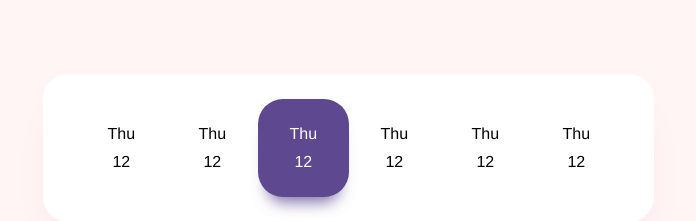
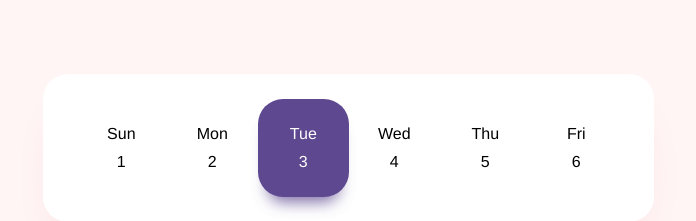
Before and after one commit to codacy20/angular-calendar-temp, an Angular app: page / in a window 1280 px wide. Shown: the part 248-469 px from the top of the page, without its empty margins (280-976 px from the left). Built offline with nearby package versions, Linux system fonts and the light colour scheme.

Commit message:
5 files modified, 1 added

```diff
--- a/src/app/calendar/calendar.component.html
+++ b/src/app/calendar/calendar.component.html
@@ -1,8 +1,8 @@
 <div class="container">
-	<app-day [active]="active === 0"></app-day>
-	<app-day [active]="active === 1"></app-day>
-	<app-day [active]="active === 2"></app-day>
-	<app-day [active]="active === 3"></app-day>
-	<app-day [active]="active === 4"></app-day>
-	<app-day [active]="active === 5"></app-day>
+	<app-day [active]="active === 0" [day]="days[0]"></app-day>
+	<app-day [active]="active === 1" [day]="days[1]"></app-day>
+	<app-day [active]="active === 2" [day]="days[2]"></app-day>
+	<app-day [active]="active === 3" [day]="days[3]"></app-day>
+	<app-day [active]="active === 4" [day]="days[4]"></app-day>
+	<app-day [active]="active === 5" [day]="days[5]"></app-day>
 </div>
--- a/src/app/calendar/calendar.component.ts
+++ b/src/app/calendar/calendar.component.ts
@@ -1,16 +1,22 @@
-import { Component, OnInit } from '@angular/core';
+import { Component, OnInit } from "@angular/core";
+import { Day, WeekDays } from "../model";
 
 @Component({
-  selector: 'app-calendar',
-  templateUrl: './calendar.component.html',
-  styleUrls: ['./calendar.component.css']
+  selector: "app-calendar",
+  templateUrl: "./calendar.component.html",
+  styleUrls: ["./calendar.component.css"]
 })
 export class CalendarComponent implements OnInit {
+  active = 2;
+  days: Day[] = [
+    { name: WeekDays[0], date: 1 },
+    { name: WeekDays[1], date: 2 },
+    { name: WeekDays[2], date: 3 },
+    { name: WeekDays[3], date: 4 },
+    { name: WeekDays[4], date: 5 },
+    { name: WeekDays[5], date: 6 }
+  ];
+  constructor() {}
 
-  active = 2;
-  constructor() { }
-
-  ngOnInit() {
-  }
-
+  ngOnInit() {}
 }
--- a/src/app/day/day.component.css
+++ b/src/app/day/day.component.css
@@ -7,6 +7,7 @@ display: flex;
 justify-content: center;
 align-items: center;
 flex-direction: column;
+cursor: pointer;
 }
 
 .container p{
--- a/src/app/day/day.component.html
+++ b/src/app/day/day.component.html
@@ -1,4 +1,4 @@
 <div class="container" [ngClass]="{'active':active}">
-	<p>Thu</p>
-	<p>12</p>
+	<p>{{day.name}}</p>
+	<p>{{day.date}}</p>
 </div>
--- a/src/app/day/day.component.ts
+++ b/src/app/day/day.component.ts
@@ -1,5 +1,5 @@
 import { Component, OnInit, Input } from "@angular/core";
-
+import { Day } from "../model";
 @Component({
   selector: "app-day",
   templateUrl: "./day.component.html",
@@ -7,6 +7,7 @@ import { Component, OnInit, Input } from "@angular/core";
 })
 export class DayComponent implements OnInit {
   @Input() active: boolean = false;
+  @Input() day: Day;
   constructor() {}
 
   ngOnInit() {}
--- /dev/null
+++ b/src/app/model.ts
@@ -0,0 +1,14 @@
+export interface Day {
+  name: string;
+  date: number;
+}
+
+export const WeekDays = [
+  "Sun",
+  "Mon",
+  "Tue",
+  "Wed",
+  "Thu",
+  "Fri",
+  "Sat"
+];
```
